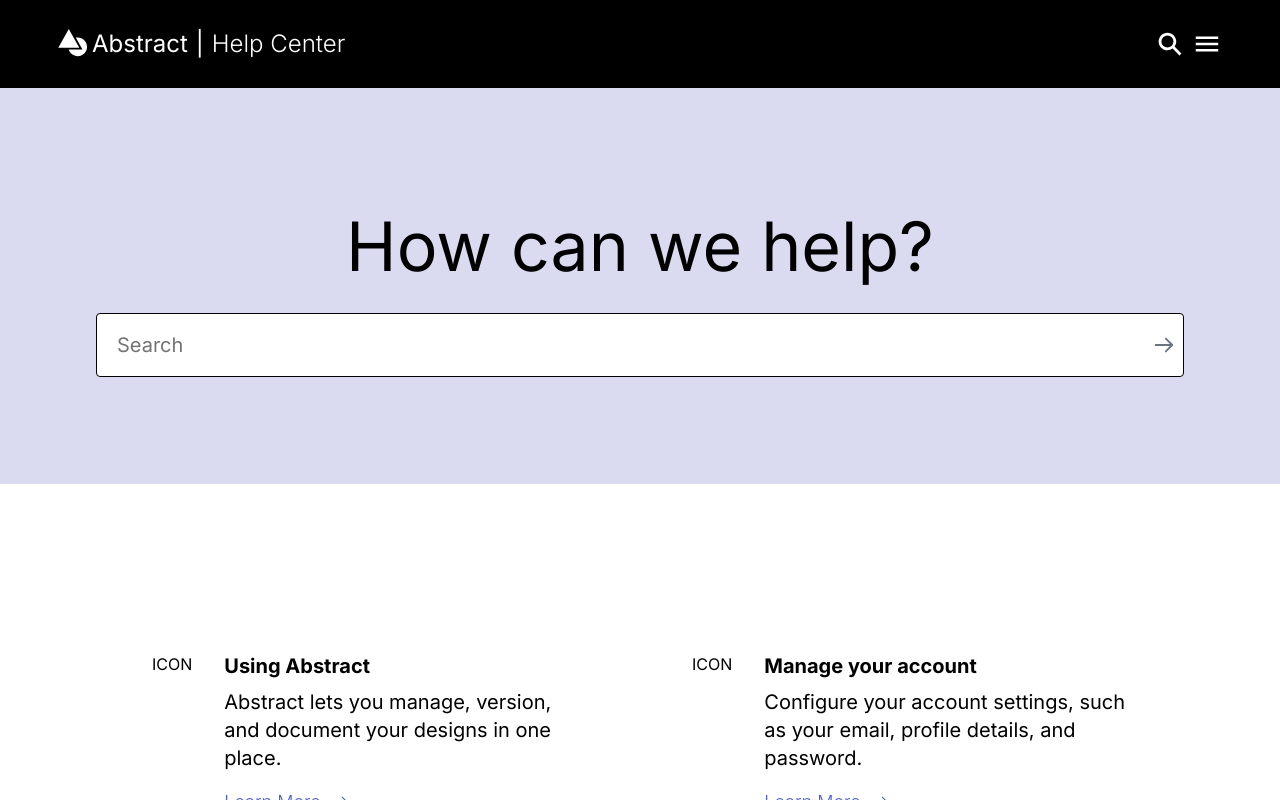
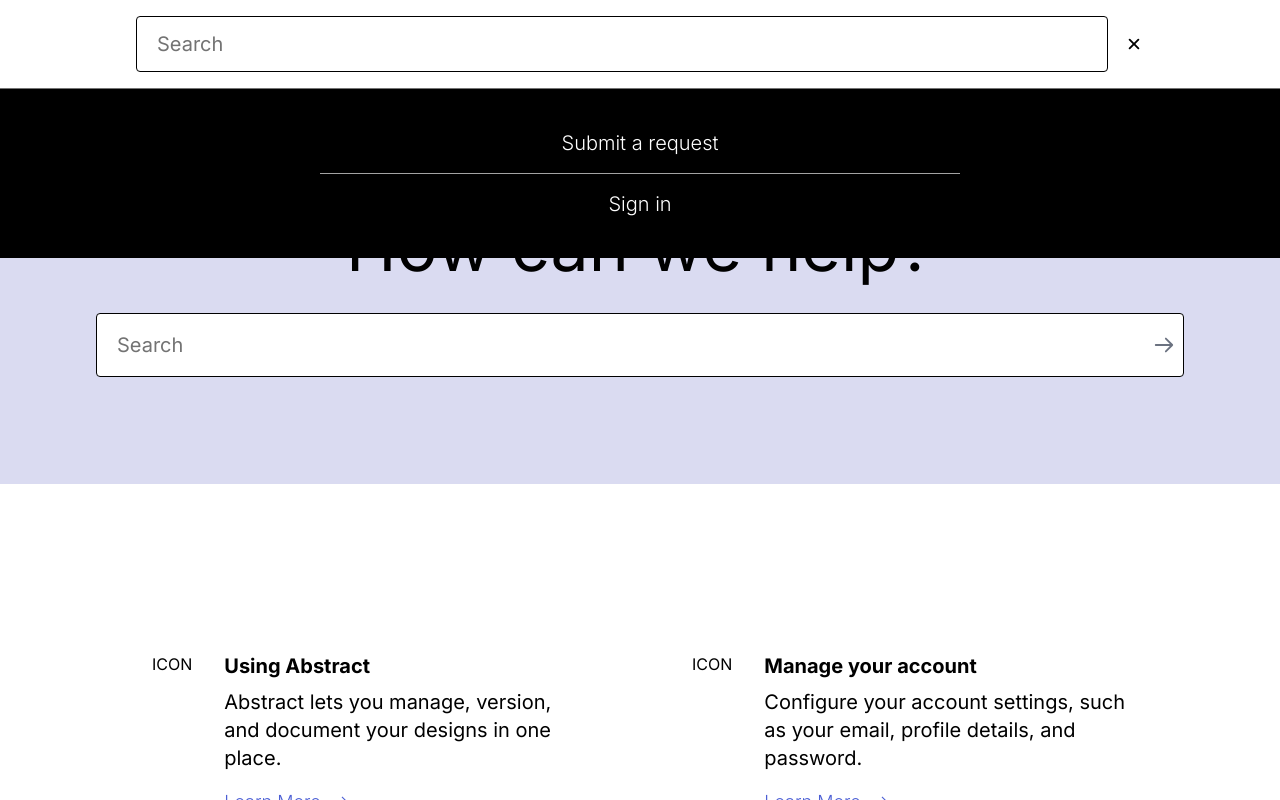
Before and after one commit to Alexjoshua14/abstract, a Next.js app: page / in a window 1280 px wide. Both pictures are taken after a click on the button 1170 px from the left and 44 px from the top of the page. Shown: the top 800 px of the page. Built offline with nearby package versions, Linux system fonts and the light colour scheme.

Commit message:
Increase functionality of NavBar, enabling search and menu displays

```diff
--- a/package.json
+++ b/package.json
@@ -11,6 +11,7 @@
   "dependencies": {
     "@hookform/resolvers": "^3.3.1",
     "@radix-ui/react-label": "^2.0.2",
+    "@radix-ui/react-separator": "^1.0.3",
     "@radix-ui/react-slot": "^1.0.2",
     "@types/node": "20.7.2",
     "@types/react": "18.2.23",
--- a/src/components/navBar.tsx
+++ b/src/components/navBar.tsx
@@ -1,14 +1,32 @@
+'use client'
+
 import Link from 'next/link'
-import { FC } from 'react'
-import { IoMenuSharp, IoSearchSharp, IoShapesSharp } from 'react-icons/io5'
+import { FC, useState } from 'react'
+import { IoMenuSharp, IoSearchSharp, IoShapesSharp, IoClose } from 'react-icons/io5'
+import { TfiClose } from 'react-icons/tfi'
+import SearchBar from './searchBar'
+import { Separator } from './ui/separator'
 
-interface NavBarProps {
+const NavBar: FC = ({ ...props }) => {
+  const [searchBarDisplayed, showSearchBar] = useState(false);
+  const [menuDisplayed, showMenu] = useState(true);
 
-}
-
-const NavBar: FC<NavBarProps> = ({ ...props }) => {
   return (
-    <section className="flex border-2 bg-black text-white border-black h-[5.5rem] px-14 py-6 items-center justify-between" {...props}>
+    <section
+      className={`h-[5.5rem] px-14 py-6 flex items-center justify-between
+      ${searchBarDisplayed ? "bg-white" : "bg-black text-white"}
+      `}
+      {...props}
+    >
+      {searchBarDisplayed ?
+        <div className="flex-1 flex items-center px-4 md:px-20 gap-4">
+          <SearchBar className="h-14" icon={false} />
+          <button onClick={() => showSearchBar(false)}>
+            <IoClose size={20} />
+          </button>
+        </div>
+        :
+        <>
           <div className="flex gap-2 items-center text-2xl">
             <Link className="flex gap-1 hover:text-neutral-300" href="/">
               <IoShapesSharp size={30} />
@@ -22,13 +40,24 @@
             </Link>
           </div>
           <div className="flex gap-2">
-        <button className="hover:scale-110 transition-transform">
+            <button onClick={() => showSearchBar(true)} className="hover:scale-110 transition-transform">
               <IoSearchSharp size={28} />
             </button>
-        <button >
-          <IoMenuSharp size={30} />
+            <button onClick={() => showMenu((prev) => !prev)} className="w-8">
+              {menuDisplayed ? <TfiClose size={20} /> : <IoMenuSharp size={30} />}
             </button>
           </div>
+        </>
+      }
+      {menuDisplayed &&
+        <div className="w-screen absolute bg-black text-white top-[5.5rem] left-0 flex center border-t-[1px] border-neutral-500">
+          <div className="flex flex-col w-1/2 text-center gap-4 py-10 text-xl font-light">
+            <p>Submit a request</p>
+            <Separator className="bg-neutral-400" />
+            <p>Sign in</p>
+          </div>
+        </div>
+      }
     </section>
   )
 }
--- a/src/components/searchBar.tsx
+++ b/src/components/searchBar.tsx
@@ -8,10 +8,11 @@
 import { Form, FormControl, FormField, FormItem } from './ui/form'
 
 interface SearchBarProps {
+  icon: boolean,
   className?: string
 }
 
-const SearchBar: FC<SearchBarProps> = ({ className }) => {
+const SearchBar: FC<SearchBarProps> = ({ icon = true, className }) => {
 
   const { form, onSubmit, handleKeyPress } = useForm();
 
@@ -19,16 +20,16 @@
     <Form
       {...form}
     >
-      <form onSubmit={form.handleSubmit(onSubmit)} className="h-16 w-full">
+      <form onSubmit={form.handleSubmit(onSubmit)} className={cn("h-16 w-full", className)}>
         <FormField
           control={form.control}
           name="searchQuery"
           render={({ field }) => (
-            <FormItem>
-              <FormControl>
+            <FormItem className="h-full">
+              <FormControl className="h-full">
                 <div className={
                   cn(
-                    "h-16 border-[1px] border-black flex bg-white items-center px-2 rounded focus-within:border-blue-500",
+                    "h-full border-[1px] border-black flex bg-white items-center px-2 rounded focus-within:border-blue-500",
                     className
                   )
                 }
@@ -40,6 +41,7 @@
                     onKeyDown={handleKeyPress}
                     {...field}
                   />
+                  {icon &&
                     <button
                       onClick={form.handleSubmit(onSubmit)}
                       className="enabled:hover:scale-110 disabled:text-gray-500 transition-all"
@@ -47,6 +49,7 @@
                     >
                       <HiOutlineArrowRight size={22} />
                     </button>
+                  }
                 </div>
               </FormControl>
             </FormItem>
--- /dev/null
+++ b/src/components/ui/separator.tsx
@@ -0,0 +1,31 @@
+"use client"
+
+import * as React from "react"
+import * as SeparatorPrimitive from "@radix-ui/react-separator"
+
+import { cn } from "@/lib/utils"
+
+const Separator = React.forwardRef<
+  React.ElementRef<typeof SeparatorPrimitive.Root>,
+  React.ComponentPropsWithoutRef<typeof SeparatorPrimitive.Root>
+>(
+  (
+    { className, orientation = "horizontal", decorative = true, ...props },
+    ref
+  ) => (
+    <SeparatorPrimitive.Root
+      ref={ref}
+      decorative={decorative}
+      orientation={orientation}
+      className={cn(
+        "shrink-0 bg-neutral-200 dark:bg-neutral-800",
+        orientation === "horizontal" ? "h-[1px] w-full" : "h-full w-[1px]",
+        className
+      )}
+      {...props}
+    />
+  )
+)
+Separator.displayName = SeparatorPrimitive.Root.displayName
+
+export { Separator }
```
Also changed, not shown: 1 other file (tests, documents, lock files or other folders). Lines whose indentation alone changed are shown as unchanged.
